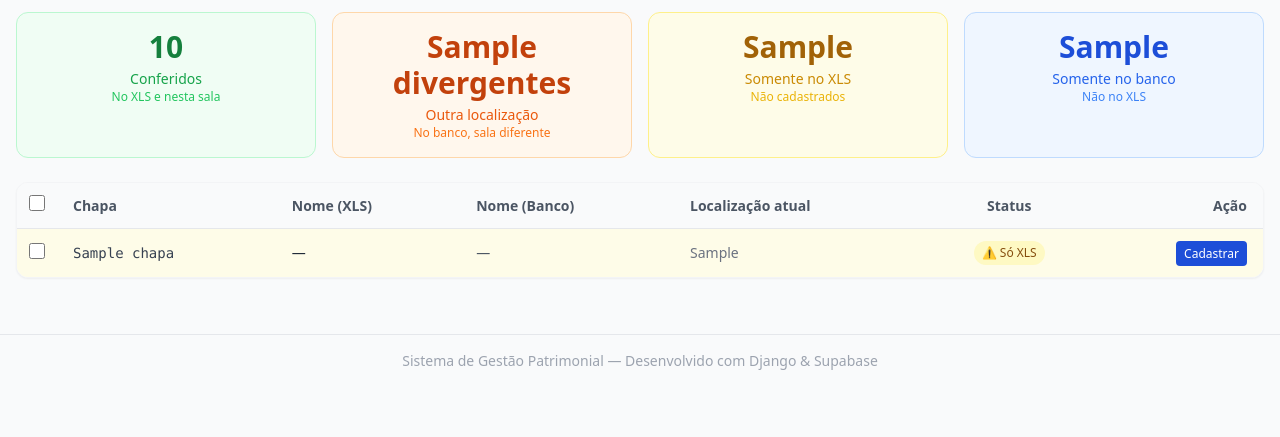
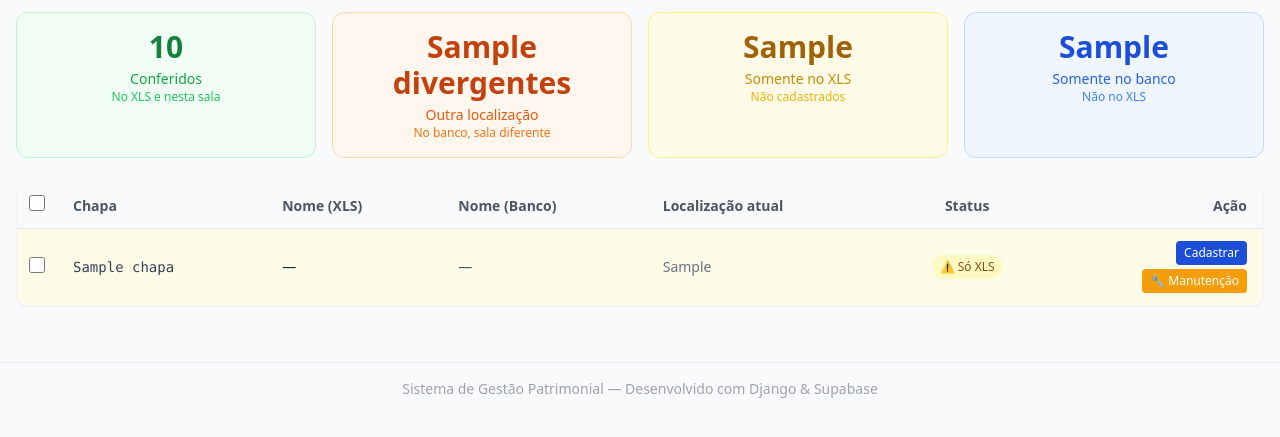
Before and after one commit to R2nin/Inventario-V.-Python, a Django app: template apps/patrimonio/templates/patrimonio/conferencia_sala.html in a window 1280 px wide. Shown: the part 152-589 px from the top of the page. Run offline with Django 4.2, Linux system fonts and the light colour scheme; the template is opened without the code that fills it: most values are stand-ins (such as "Sample title", 1, 10 or a date in 2020); some libraries are stand-ins or nearby versions.

Commit message:
Conferência: botão Manutenção abre WhatsApp com patrimônio, sala e descrição
Co-Authored-By: Claude Sonnet 4.6 <noreply@anthropic.com>

```diff
--- a/apps/patrimonio/templates/patrimonio/conferencia_sala.html
+++ b/apps/patrimonio/templates/patrimonio/conferencia_sala.html
@@ -170,6 +170,47 @@
     </div>
 </div>
 
+<!-- Modal de Manutenção -->
+<div id="modal-manutencao"
+     class="hidden fixed inset-0 z-50 flex items-center justify-center bg-black/50 backdrop-blur-sm">
+    <div class="bg-white rounded-2xl shadow-2xl w-full max-w-md mx-4 p-6">
+        <div class="flex items-center gap-3 mb-4">
+            <div class="flex-shrink-0 w-10 h-10 bg-amber-100 rounded-full flex items-center justify-center text-xl">
+                🔧
+            </div>
+            <div>
+                <h3 class="text-lg font-bold text-gray-900">Solicitar Manutenção</h3>
+                <p id="txt-manutencao-info" class="text-sm text-gray-500"></p>
+            </div>
+        </div>
+
+        <div class="mb-4">
+            <label for="manutencao-descricao" class="block text-sm font-medium text-gray-700 mb-1">
+                Descrição da manutenção requerida
+            </label>
+            <textarea id="manutencao-descricao" rows="3" placeholder="Descreva o problema ou serviço necessário..."
+                      class="w-full border border-gray-300 rounded-lg px-3 py-2 text-sm focus:outline-none focus:ring-2 focus:ring-amber-400 resize-none"></textarea>
+        </div>
+
+        <div class="flex gap-3 justify-end">
+            <button type="button"
+                    onclick="fecharModalManutencao()"
+                    class="px-4 py-2 bg-gray-100 hover:bg-gray-200 text-gray-700 rounded-lg text-sm font-medium transition-colors">
+                Cancelar
+            </button>
+            <button type="button"
+                    onclick="enviarManutencaoWhatsApp()"
+                    class="flex items-center gap-2 px-4 py-2 bg-green-600 hover:bg-green-700 text-white rounded-lg text-sm font-medium transition-colors">
+                <svg class="w-4 h-4" viewBox="0 0 24 24" fill="currentColor">
+                    <path d="M17.472 14.382c-.297-.149-1.758-.867-2.03-.967-.273-.099-.471-.148-.67.15-.197.297-.767.966-.94 1.164-.173.199-.347.223-.644.075-.297-.15-1.255-.463-2.39-1.475-.883-.788-1.48-1.761-1.653-2.059-.173-.297-.018-.458.13-.606.134-.133.298-.347.446-.52.149-.174.198-.298.298-.497.099-.198.05-.371-.025-.52-.075-.149-.669-1.612-.916-2.207-.242-.579-.487-.5-.669-.51-.173-.008-.371-.01-.57-.01-.198 0-.52.074-.792.372-.272.297-1.04 1.016-1.04 2.479 0 1.462 1.065 2.875 1.213 3.074.149.198 2.096 3.2 5.077 4.487.709.306 1.262.489 1.694.625.712.227 1.36.195 1.871.118.571-.085 1.758-.719 2.006-1.413.248-.694.248-1.289.173-1.413-.074-.124-.272-.198-.57-.347z"/>
+                    <path d="M12 0C5.373 0 0 5.373 0 12c0 2.127.558 4.126 1.532 5.859L.057 23.882l6.198-1.625A11.937 11.937 0 0012 24c6.627 0 12-5.373 12-12S18.627 0 12 0zm0 22c-1.886 0-3.65-.492-5.186-1.354l-.373-.22-3.878 1.017 1.036-3.786-.243-.389A9.953 9.953 0 012 12C2 6.477 6.477 2 12 2s10 4.477 10 10-4.477 10-10 10z"/>
+                </svg>
+                Enviar via WhatsApp
+            </button>
+        </div>
+    </div>
+</div>
+
 <!-- Modal de confirmação de Reset -->
 <div id="modal-reset"
      class="hidden fixed inset-0 z-50 flex items-center justify-center bg-black/50 backdrop-blur-sm">
@@ -310,13 +351,13 @@
                         </div>
                     </td>
                     <td class="px-4 py-3 text-right">
+                        <div class="flex flex-col items-end gap-1">
                         {% if r.status == 'somente_xls' %}
                             <a href="{% url 'patrimonio_criar' %}?chapa={{ r.chapa }}&local={{ local_nome|urlencode }}"
                                class="px-2 py-1 bg-blue-700 hover:bg-blue-800 text-white rounded text-xs">
                                 Cadastrar
                             </a>
                         {% elif r.status == 'local_divergente' %}
-                            <!-- Transfere o item para esta sala via POST -->
                             <form method="post" action="{% url 'conferencia_transferir' r.db_pk %}" style="display:inline;">
                                 {% csrf_token %}
                                 <input type="hidden" name="local_nome" value="{{ local_nome }}">
@@ -327,7 +368,6 @@
                                 </button>
                             </form>
                         {% elif r.status == 'somente_db' and r.db_pk %}
-                            <!-- Confirma no XLS para que apareça como Conferido -->
                             <form method="post" action="{% url 'conferencia_confirmar_xls' r.db_pk %}" style="display:inline;">
                                 {% csrf_token %}
                                 <input type="hidden" name="local_nome" value="{{ local_nome }}">
@@ -343,6 +383,15 @@
                                 Ver
                             </a>
                         {% endif %}
+                        {% if r.db_pk %}
+                            <button type="button"
+                                    onclick="abrirModalManutencao('{{ r.chapa }}', '{{ local_nome|escapejs }}')"
+                                    class="px-2 py-1 bg-amber-500 hover:bg-amber-600 text-white rounded text-xs"
+                                    title="Solicitar manutenção via WhatsApp">
+                                🔧 Manutenção
+                            </button>
+                        {% endif %}
+                        </div>
                     </td>
                 </tr>
                 {% empty %}
@@ -411,6 +460,43 @@ function fecharModalLote() {
     document.getElementById('lote_destino_pk').value = '';
 }
 
+// ── Manutenção ──────────────────────────────────────────────────────────────
+var _manutencaoChapa = '';
+var _manutencaoLocal = '';
+
+function abrirModalManutencao(chapa, local) {
+    _manutencaoChapa = chapa;
+    _manutencaoLocal = local;
+    document.getElementById('txt-manutencao-info').textContent =
+        'Patrimônio ' + chapa + ' — ' + local;
+    document.getElementById('manutencao-descricao').value = '';
+    document.getElementById('modal-manutencao').classList.remove('hidden');
+    setTimeout(function() {
+        document.getElementById('manutencao-descricao').focus();
+    }, 100);
+}
+
+function fecharModalManutencao() {
+    document.getElementById('modal-manutencao').classList.add('hidden');
+}
+
+function enviarManutencaoWhatsApp() {
+    var descricao = document.getElementById('manutencao-descricao').value.trim();
+    if (!descricao) {
+        document.getElementById('manutencao-descricao').focus();
+        return;
+    }
+    var mensagem =
+        'Solicitação de Manutenção\n' +
+        'Patrimônio: ' + _manutencaoChapa + '\n' +
+        'Sala: ' + _manutencaoLocal + '\n' +
+        'Descrição: ' + descricao;
+    var url = 'https://wa.me/55188997404514?text=' + encodeURIComponent(mensagem);
+    window.open(url, '_blank');
+    fecharModalManutencao();
+}
+// ────────────────────────────────────────────────────────────────────────────
+
 function submeterLote() {
     const form = document.getElementById('form-lote');
     // Remove inputs anteriores de pks
```
